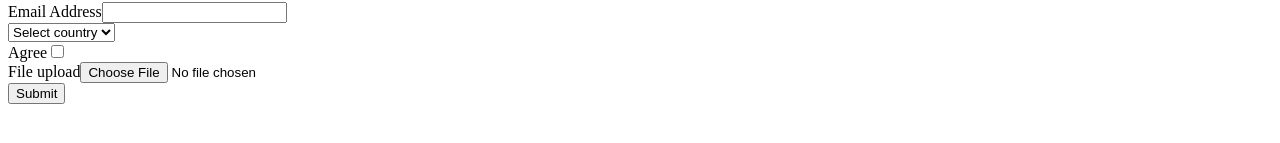
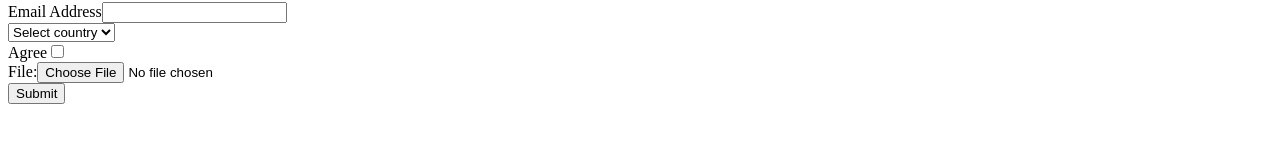
Before and after one commit to ShakibAhmed007/react-dev-formik, a React (Create React App) app: page / in a window 1280 px wide. Shown: the part 311-454 px from the top of the page. Built offline with nearby package versions, Linux system fonts and the light colour scheme.

Commit message:
1 file modified

```diff
--- a/src/BasicFormValidationByYup.js
+++ b/src/BasicFormValidationByYup.js
@@ -90,7 +90,7 @@ const BasicFormValidationByYup = () => {
         {...formik.getFieldProps('toggleCheckbox')}
       />
       <br />
-      <label for="file">File upload</label>
+      <label for="file">File:</label>
       <input
         id="file"
         name="file"
```
